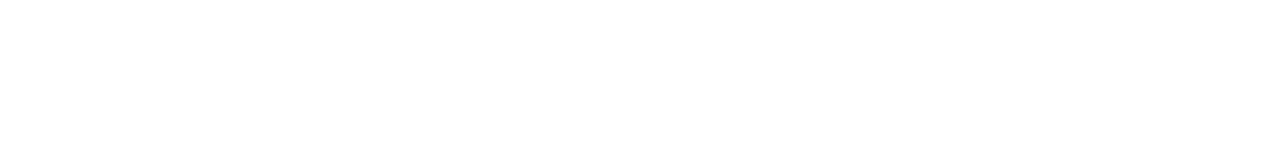
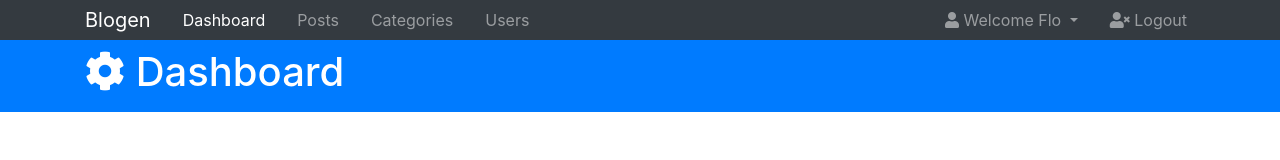
Before and after one commit to Aemonicus/Blogen-Admin-UI, a plain HTML site: page index.html in a window 1280 px wide. Drawn offline with nearby package versions, Linux system fonts and the light colour scheme.

Commit message:
End Navbar And Main Header

```diff
--- a/index.html
+++ b/index.html
@@ -14,8 +14,63 @@
 </head>
 
 <body>
-  <!-- START HERE -->
 
+   <nav class="navbar navbar-expand-sm navbar-dark bg-dark p-0">
+      <div class="container">
+         <a href="index.html" class="navbar-brand">Blogen</a>
+         <button class="navbar-toggler" data-toggle="collapse" data-target="#navbarCollapse">
+            <span class="navbar-toggler-icon"></span>
+         </button>
+         <div class="collapse navbar-collapse" id="navbarCollapse">
+            <ul class="navbar-nav">
+               <li class="nav-item px-2">
+                  <a href="index.html" class="nav-link active">Dashboard</a>
+               </li>
+               <li class="nav-item px-2">
+                  <a href="posts.html" class="nav-link">Posts</a>
+               </li>
+               <li class="nav-item px-2">
+                  <a href="categories.html" class="nav-link">Categories</a>
+               </li>
+               <li class="nav-item px-2">
+                  <a href="users.html" class="nav-link">Users</a>
+               </li>
+            </ul>
+            <ul class="navbar-nav ml-auto">
+               <li class="nav-item dropdown mr-3">
+                  <a href="#" class="nav-link dropdown-toggle" data-toggle="dropdown">
+                     <i class="fas fa-user"></i> Welcome Flo
+                  </a>
+                  <div class="dropdown-menu">
+                     <a href="profile.html" class="dropdown-item">
+                        <i class="fas fa-user-circle"></i> Profile
+                     </a>
+                     <a href="settings.html" class="dropdown-item">
+                        <i class="fas fa-cog"></i> Settings
+                     </a>
+                  </div>
+               </li>
+               <li class="nav-item">
+                  <a href="login.html" class="nav-link">
+                     <i class="fas fa-user-times"></i> Logout
+                  </a>
+               </li>
+            </ul>
+         </div>
+      </div>
+   </nav>
+
+   <!-- HEADER -->
+
+   <header id="main-header" class="py-2 bg-primary text-white">
+      <div class="container">
+         <div class="row">
+            <div class="col-md-6">
+               <h1><i class="fas fa-cog"></i> Dashboard</h1>
+            </div>
+         </div>
+      </div>
+   </header>
 
   <script src="http://code.jquery.com/jquery-3.3.1.min.js" integrity="sha256-FgpCb/KJQlLNfOu91ta32o/NMZxltwRo8QtmkMRdAu8="
     crossorigin="anonymous"></script>
```
